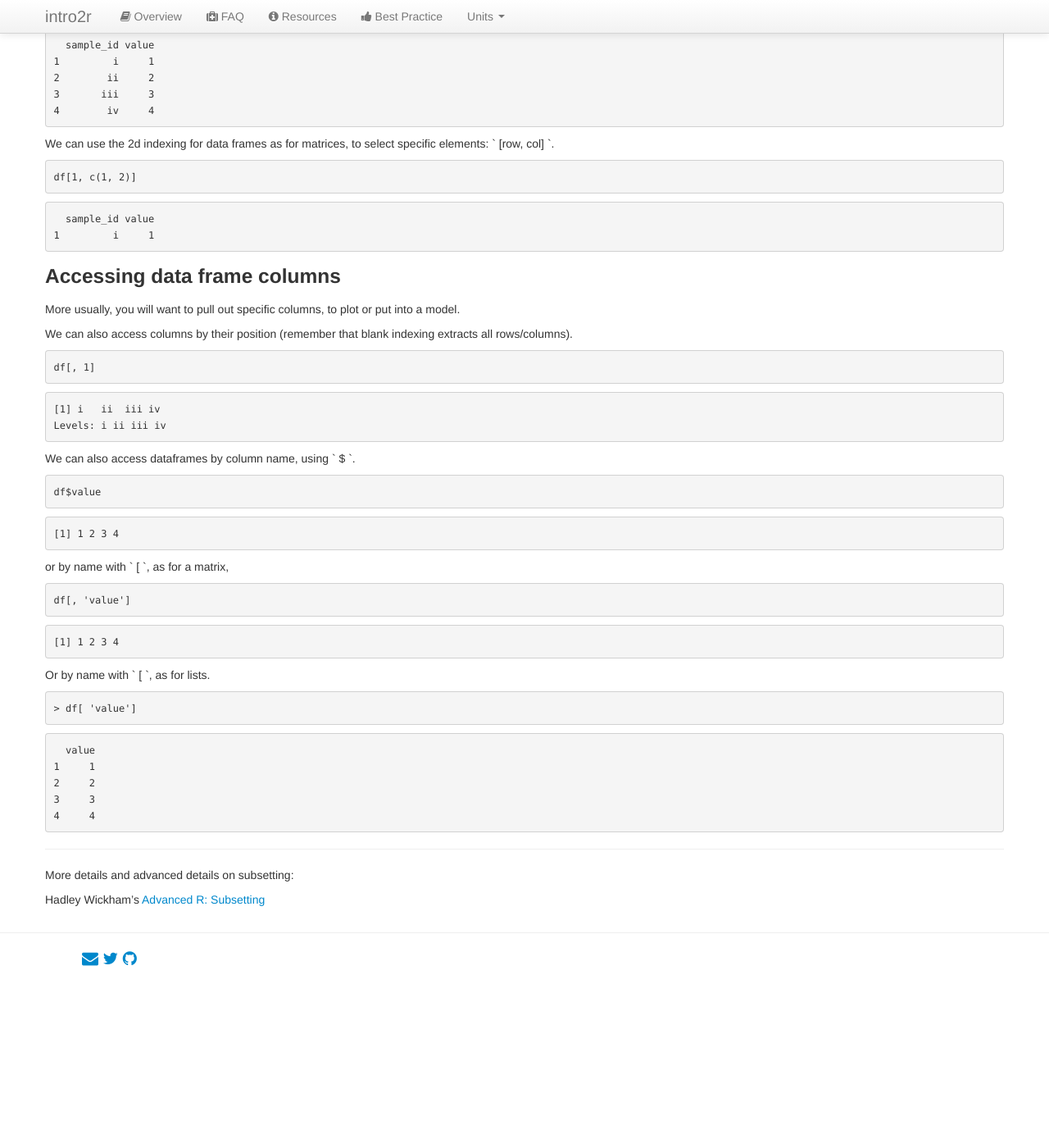
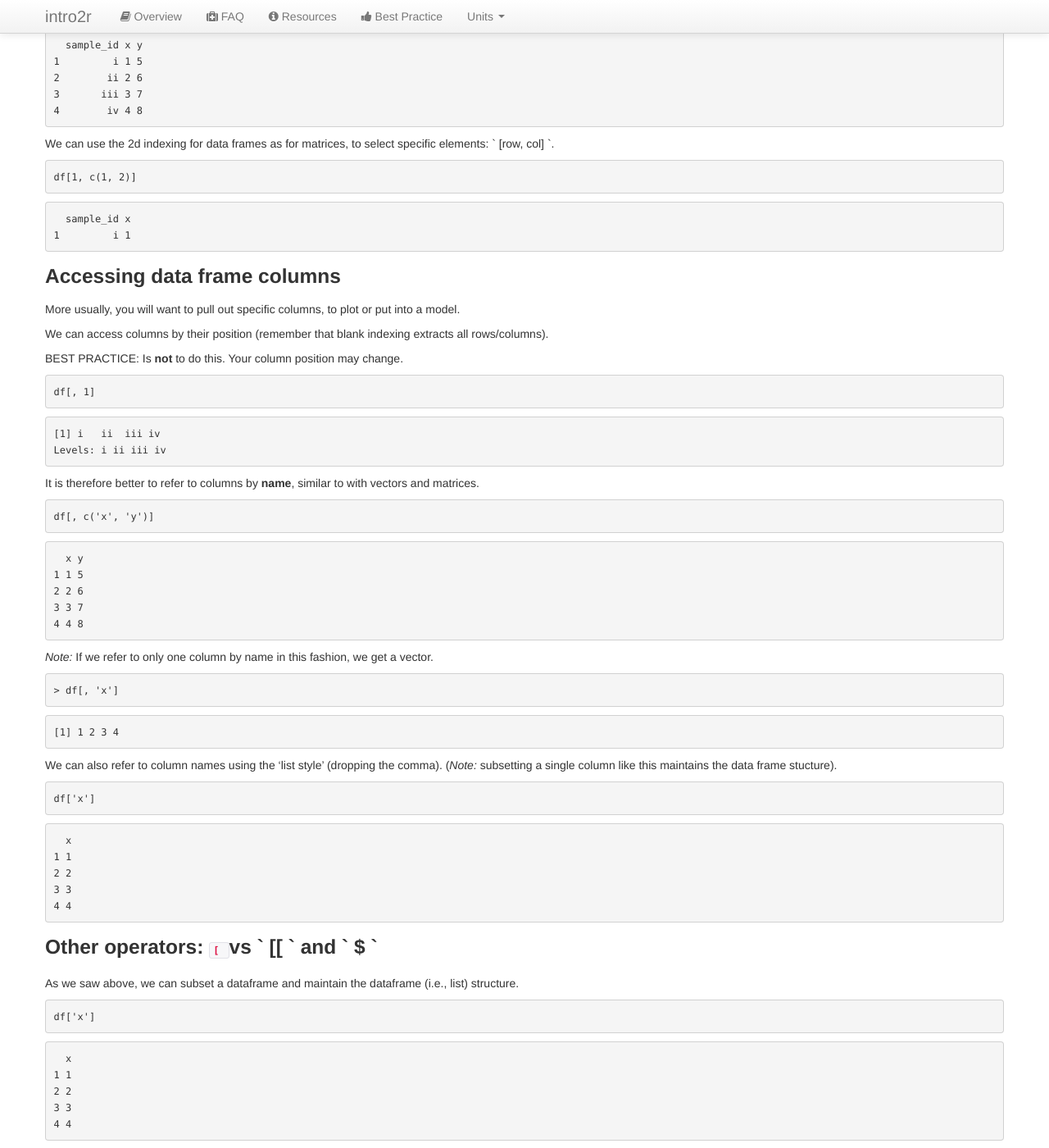
Before and after one commit to intro2r/intro2r, a Jekyll site: the page built from unit2/subsetting-and-indexing.md, in a window 1280 px wide and 1400 px high, scrolled down 3319 px. Shown: the whole window at 82% size. Built offline with Jekyll 4.4.1, drawn with Linux system fonts in a browser that asks for light colours; before the commit the page ends 4508 px from its top, so only the background shows below that; some of the changed text lies outside the part shown.

Commit message:
Update subsetting-and-indexing.md

````diff
--- a/unit2/subsetting-and-indexing.md
+++ b/unit2/subsetting-and-indexing.md
@@ -196,15 +196,15 @@ As with atomic vectors, we can use positive integers, negative integers, logical
 ## Subsetting data frames
 
 ```r
-df <- data.frame(sample_id = c('i', 'ii', 'iii', 'iv'), value = c(1,2,3,4))
+df <- data.frame(sample_id = c('i', 'ii', 'iii', 'iv'), x = c(1,2,3,4), y = c(5, 6, 7, 8))
 df
 ```
 ```
-  sample_id value
-1         i     1
-2        ii     2
-3       iii     3
-4        iv     4
+  sample_id x y
+1         i 1 5
+2        ii 2 6
+3       iii 3 7
+4        iv 4 8
 ```
 
 We can use the 2d indexing for data frames as for matrices, to select specific elements: ` [row, col] `.
@@ -212,15 +212,18 @@ We can use the 2d indexing for data frames as for matrices, to select specific e
 df[1, c(1, 2)]
 ```
 ```
-  sample_id value
-1         i     1
+  sample_id x
+1         i 1
 ```
+
 
 ### Accessing data frame columns
 
 More usually, you will want to pull out specific columns, to plot or put into a model.
 
-We can also access columns by their position (remember that blank indexing extracts all rows/columns).
+We can access columns by their position (remember that blank indexing extracts all rows/columns).
+
+BEST PRACTICE: Is **not** to do this. Your column position may change.
 ```r
 df[, 1]
 ```
@@ -229,36 +232,207 @@ df[, 1]
 Levels: i ii iii iv
 ```
 
-We can also access dataframes by column name, using ` $ `.
+It is therefore better to refer to columns by **name**, similar to with vectors and matrices.
+
+```
+df[, c('x', 'y')]
+```
+```
+  x y
+1 1 5
+2 2 6
+3 3 7
+4 4 8
+```
+
+*Note:* If we refer to only one column by name in this fashion, we get a vector.
 ```r
-df$value
+> df[, 'x']
 ```
 ```
 [1] 1 2 3 4
 ```
 
-or by name with ` [ `, as for a matrix,
+We can also refer to column names using the 'list style' (dropping the comma). (*Note:* subsetting a single column like this maintains the data frame stucture).
+
+```r
+df['x']
 ```
-df[, 'value']
+```
+  x
+1 1
+2 2
+3 3
+4 4
+```
+
+### Other operators: `[ ` vs ` [[ ` and ` $ `
+
+As we saw above, we can subset a dataframe and maintain the dataframe (i.e., list) structure.
+```r
+df['x']
+```
+```
+  x
+1 1
+2 2
+3 3
+4 4
+```
+
+The use of ` [[ ` and  ` $ ` go 'one level down', pulling the components out and returning a vector from the data frame.
+```r
+df[['x']]
+```
+```
+[1] 1 2 3 4
+```
+Notice that the column names are not retained here.
+
+
+` $ ` is essentally short-hand for ` [[ `.
+```r
+df$x
 ```
 ```
 [1] 1 2 3 4
 ```
 
-Or by name with ` [ `, as for lists.
+Both these ways of subsetting are needed for plotting functions and others.
+
+
+
+We can also subset dataframes by elements in particular columns, as for matrices.
 ```r
-> df[ 'value']
+df[df$x > 2, ]
 ```
 ```
-  value
-1     1
-2     2
-3     3
-4     4
+  sample_id x y
+3       iii 3 7
+4        iv 4 8
+```
+
+```r
+df[df['x'] > 2, ]
+```
+```
+  sample_id x y
+3       iii 3 7
+4        iv 4 8
 ```
 
 
 
+
+## Subsetting Lists
+
+Subsetting lists works similarly to vectors and dataframes.
+
+```r
+ l <- list(a = 1:4,
+           b = c('i', 'i', 'ii', 'ii'),
+           c = c(1.1, 2.2, 3.3, 4.4)
+           )
+l
+```
+```
+$a
+[1] 1 2 3 4
+
+$b
+[1] "i"  "i"  "ii" "ii"
+
+$c
+[1] 1.1 2.2 3.3 4.4
+```
+
+
+We can access each part by number,
+```r
+l[1]
+```
+```
+$a
+[1] 1 2 3 4
+```
+
+and by name.
+```r
+l['a']
+```
+```
+$a
+[1] 1 2 3 4
+```
+
+
+Using ` [ ` returns a list structure,
+
+```r
+l['a']
+```
+```
+$a
+[1] 1 2 3 4
+```
+
+whereas ` [[ ` and ` $ ` return the components of that part of the list.
+```r
+l[['a']]
+```
+```
+[1] 1 2 3 4
+```
+
+```r
+l$a
+```
+```
+[1] 1 2 3 4
+```
+
+We can also index down into elements of the list.
+```r
+l$a[1:3]
+```
+```
+[1] 1 2 3
+```
+
+
+
+## Subsetting and Assignment
+
+All subsetting operators can be combined with assignment ( ` <- `) to modify selected values of the focal vector.
+
+```r
+x
+```
+```
+a b c d e
+1 2 3 4 5
+```
+
+
+We can assign new values to specific indexed elements,
+```r
+x[2] <- 6
+x
+```
+```
+a b c d e
+1 6 3 4 5
+```
+
+Use logical statements to revise several elements,
+```r
+x[x > 3] <- 9
+x
+```
+```
+a b c d e
+1 9 3 9 9
+```
 
 
 - - -
````
